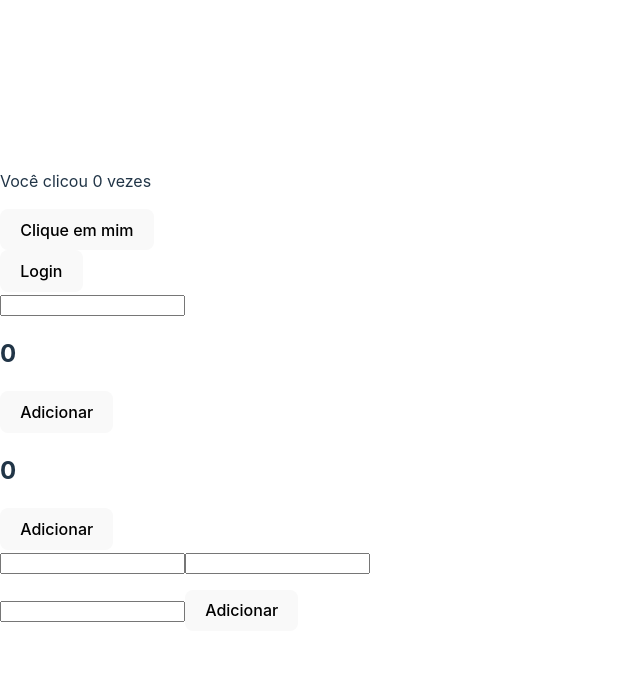
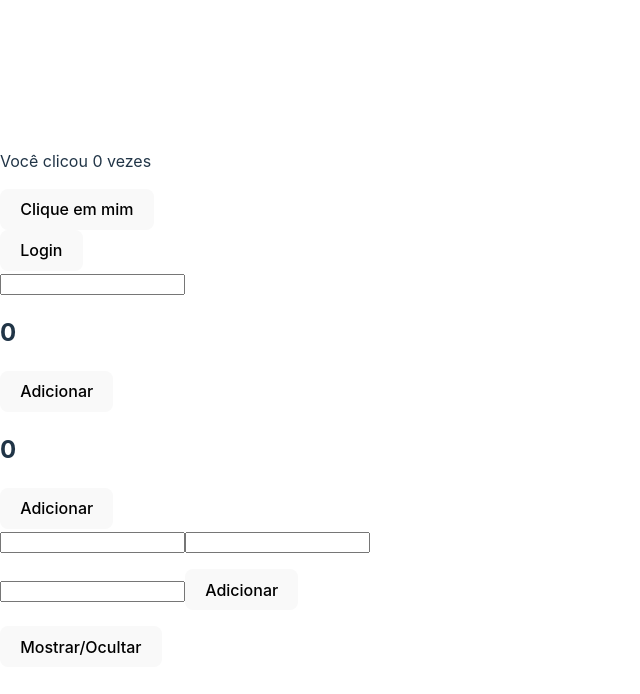
Before and after one commit to CodeCraft-LTDA/react18-terceiro-hooks-vite, a React (Vite) app: page / in a window 1280 px wide. Shown: the top 694 px of the page, without its empty margins (0-640 px from the left). Built offline with nearby package versions, Linux system fonts and the light colour scheme.

Commit message:
Aula 45 conhecendo o hook useEffect e o cleanup

```diff
--- a/src/App.tsx
+++ b/src/App.tsx
@@ -1,4 +1,5 @@
 import { useState } from "react";
+import { Card } from "./components/Card";
 
 const App = () => {
   const [valor, setValor] = useState(0);
@@ -8,6 +9,7 @@ const App = () => {
   const [fullName, setFullName] = useState({name: "", lastName: ""});
   const [tasks, setTasks] = useState<{label: string, done: boolean}[]>([]);
   const [inputValue, setInputValue] = useState("");
+  const [visible, setVisible] = useState(false);
 
   const handleClick = () => {
     setValor(valor + 1);
@@ -68,6 +70,8 @@ const App = () => {
     setTasks(newTasks);
   }
 
+  const handleClickButton = () => setVisible(!visible);
+
   return (
     <div>
       <p>Você clicou {valor} vezes</p>
@@ -118,6 +122,10 @@ const App = () => {
         </ul>
       </div>
 
+      <div>
+        <button onClick={handleClickButton}>Mostrar/Ocultar</button>
+        {visible && <Card/>}
+      </div>
 
     </div>
   );
--- /dev/null
+++ b/src/components/Card.tsx
@@ -0,0 +1,17 @@
+import { useEffect } from "react";
+
+export const Card = () => {
+    useEffect(() => {
+        console.log("componentDidMount");
+        return () => {
+            console.log("componentWillUnmount");
+        }
+    }, [])
+
+    return (
+        <div>
+            <h1>Card</h1>
+        </div>
+    );
+
+};
--- a/src/main.tsx
+++ b/src/main.tsx
@@ -4,7 +4,7 @@ import App from './App.tsx'
 import './index.css'
 
 ReactDOM.createRoot(document.getElementById('root')!).render(
-  <React.StrictMode>
+  // <React.StrictMode>
     <App />
-  </React.StrictMode>,
+  // </React.StrictMode>,
 )
```
